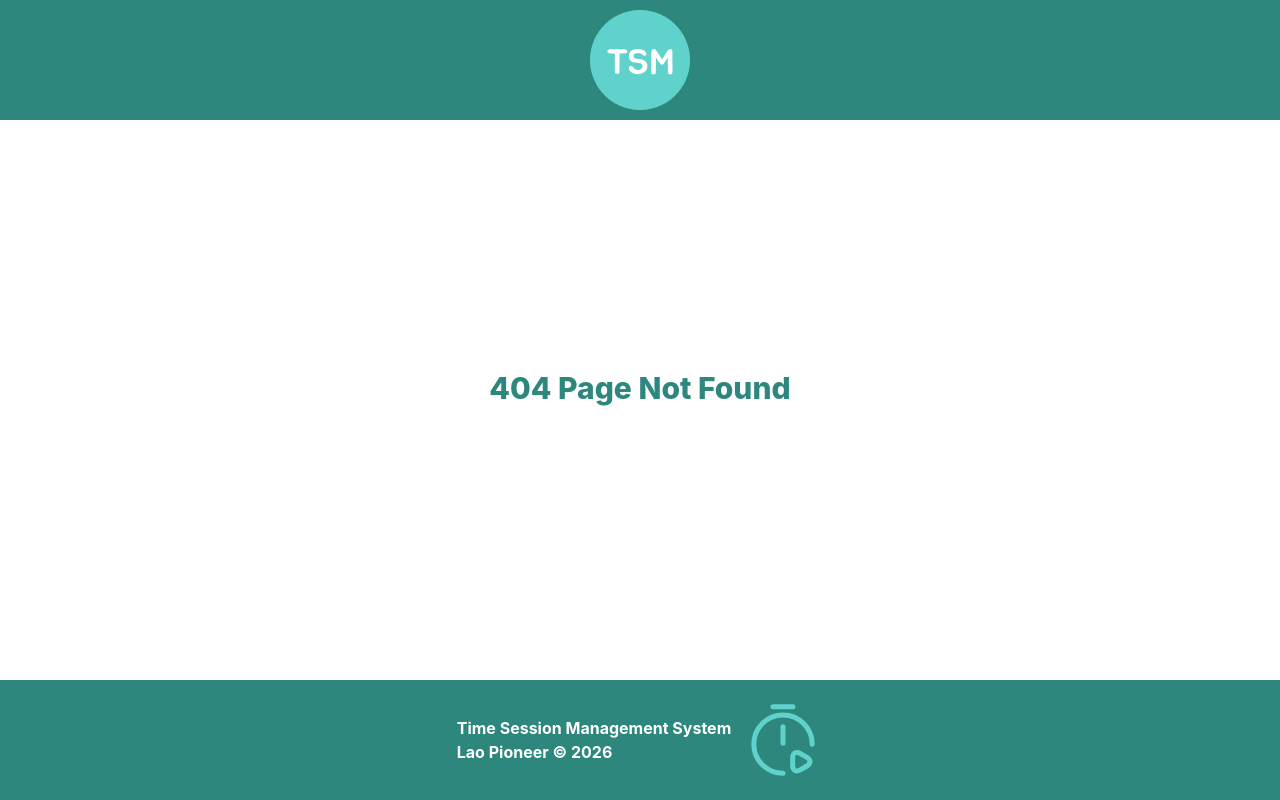
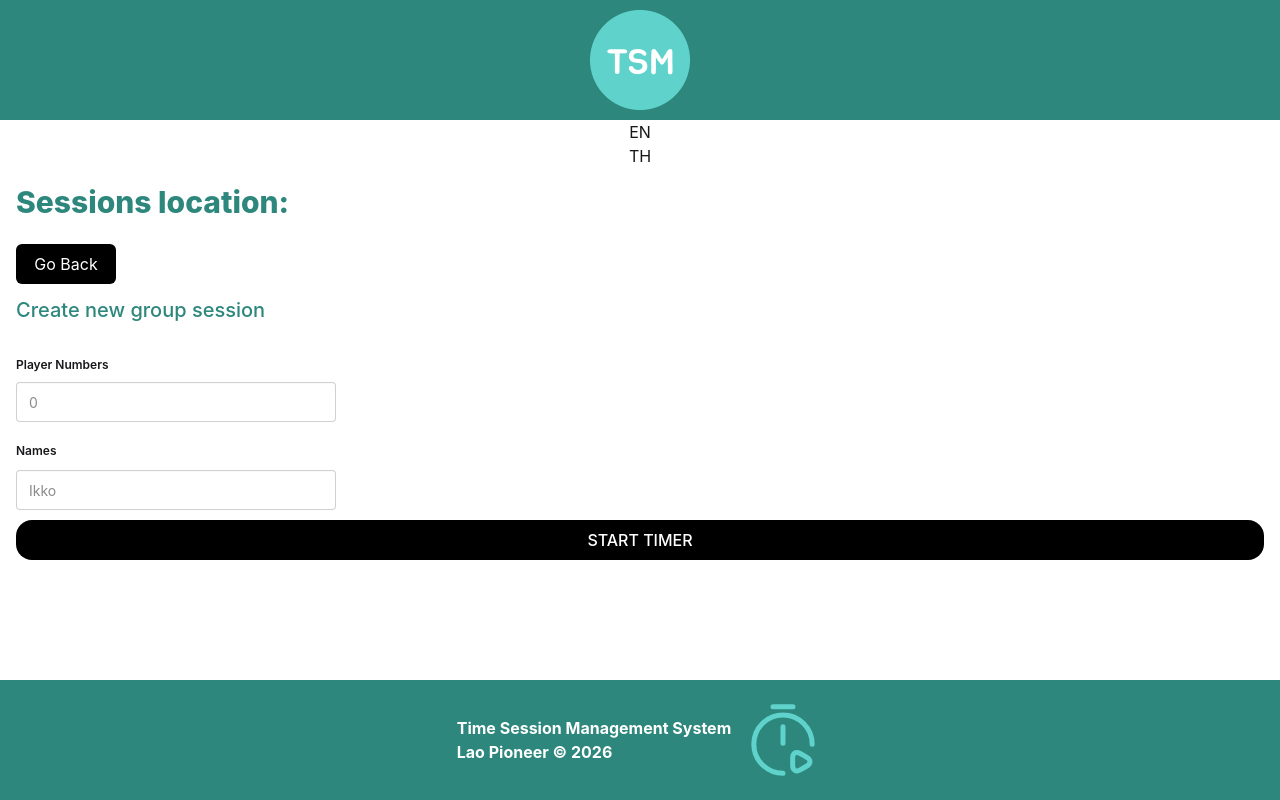
Before and after one commit to tingchannavong/tsm-frontend, a React (Vite) app: page /tsm/sessions/1/create in a window 1280 px wide. Before the commit this address had no page. Built offline with nearby package versions, Linux system fonts and the light colour scheme; no server answers.

Commit message:
fixed session

```diff
--- /dev/null
+++ b/src/api/location.js
@@ -0,0 +1,6 @@
+import { publicApi } from "../libs/axios";
+
+export async function getLocationById(id) {
+    const res = await publicApi.get(`/api/locations/${id}`);
+    return res.data;
+}
--- a/src/components/Button.jsx
+++ b/src/components/Button.jsx
@@ -1,8 +1,11 @@
 function Button(props) {
-  const bgColor = props.color || "bg-[#2D877C]";
+  const { onClick, text, color } = props;
+
+  const bgColor = color || "bg-[#2D877C]";
   return (
-    <button className={`w-full ${bgColor} rounded-2xl p-2 text-white uppercase font-medium`}>
-        {props.text}
+    <button onClick={onClick}
+    className={`w-full ${bgColor} rounded-2xl p-2 text-white uppercase font-medium`}>
+        {text}
     </button>
   )
 }
--- /dev/null
+++ b/src/components/SmallButton.jsx
@@ -0,0 +1,13 @@
+
+function SmallButton(props) {
+  const { onClick, text, color } = props;
+
+  const bgColor = color || "bg-black";
+  return (
+    <button onClick={onClick}
+    className={`w-25 ${bgColor} rounded-md p-2 text-white mb-3`}>
+        {text}
+    </button>
+  )
+}
+export default SmallButton
--- a/src/languages/en.json
+++ b/src/languages/en.json
@@ -7,5 +7,6 @@
     "view_session": "View sessions",
     "create_session": "Create new group session",
     "boardgame_collection": "Go to boardgame collection",
-    "start_timer": "Start timer"
+    "start_timer": "Start timer",
+    "go_back": "Go Back"
 }
--- a/src/layouts/SessionLayout.jsx
+++ b/src/layouts/SessionLayout.jsx
@@ -1,15 +1,32 @@
 import { useT } from "../languages/translations.js";
-import { Outlet } from "react-router";
+import { Outlet, useParams } from "react-router";
 import styles from "../styles/Base.module.css";
+import { useEffect, useState } from "react";
+import { getLocationById } from "../api/location.js";
 
 function SessionLayout() {
   const t = useT();
+  const { id } = useParams();
+  const [location, setLocation] = useState(null);
+
+  useEffect(() => {
+    const fetchLocation = async () => {
+      try {
+        const data = await getLocationById(id);
+        setLocation(data.responses);
+      } catch (error) {
+        console.error("Failed to fetch location:", error);
+      }
+    };
+    fetchLocation();
+  }, [id]);
 
   return (
     <div className={`${styles.mainContainer}`}>
-      <h1 className={`${styles.title}`}>{t("sessions")} {t("location")}: Table 1</h1>
-      {/* <h2 className="mb-5"></h2> */}
-      <Outlet />
+      <h1 className={`${styles.title}`}>
+        {t("sessions")} {t("location")}: {location && location.name}
+      </h1>
+      <Outlet/>
     </div>
   );
 }
--- a/src/pages/Login.jsx
+++ b/src/pages/Login.jsx
@@ -1,18 +1,12 @@
 import { useForm } from "react-hook-form";
-import styles from "../styles/LoginPage.module.css";
-import z from "zod";
 import { zodResolver } from "@hookform/resolvers/zod";
 import { useAuthStore } from "../stores/authStores.js";
 import { useNavigate } from "react-router";
 import { useT } from "../languages/translations.js";
-
-const loginSchema = z.object({
-  username: z.string("Not a string").min(3, "Minimum username is 3 letters"),
-  password: z.string().min(6, "Password must be at least 6 letters"),
-});
+import styles from "../styles/LoginPage.module.css";
+import { loginSchema } from "../validations/auth.schema.js";
 
 function Login() {
-
   const navigate = useNavigate();
 
   // get zustand
@@ -30,8 +24,8 @@ function Login() {
   const submitData = async (data) => {
     try {
       await login(data.username, data.password);
-        alert('login success');
-        navigate('/');
+      alert("login success");
+      navigate("/");
     } catch (error) {
       console.log("Status:", error.response.status);
       console.log("Message:", error.response.data.message);
@@ -53,15 +47,13 @@ function Login() {
           <label className={styles.label}>Username</label>
           <input
             {...register("username")}
-            className={`${styles.input} ${errors.username ? styles.inputError: styles.inputSuccess}`}
+            className={`${styles.input} ${errors.username ? styles.inputError : styles.inputSuccess}`}
             type="text"
             placeholder="trialblazer321"
           />
-          {
-            errors.username && (
+          {errors.username && (
             <span className={styles.errorText}>{errors.username?.message}</span>
-            )
-          }
+          )}
         </div>
         <div className={styles.inputGroup}>
           <label className={styles.label}>Password</label>
@@ -71,12 +63,13 @@ function Login() {
             type="password"
             placeholder="**********"
           />
-          {
-            errors.password &&
+          {errors.password && (
             <span className={styles.errorText}>{errors.password.message}</span>
-          }
+          )}
         </div>
-        <p className="text-[#60D2CC] italic underline text-right">Forgot password</p>
+        <p className="text-[#60D2CC] italic underline text-right">
+          Forgot password
+        </p>
         <button type="submit" className={styles.submitButton}>
           Log In
         </button>
--- a/src/pages/NewSessionForm.jsx
+++ b/src/pages/NewSessionForm.jsx
@@ -1,19 +1,54 @@
 import { useT } from "../languages/translations.js";
 import styles from "../styles/Base.module.css";
-import Input from "../components/Input.jsx";
 import Button from "../components/Button.jsx";
+import SmallButton from "../components/SmallButton.jsx";
+import { useNavigate } from "react-router";
+import { useForm } from "react-hook-form";
+import z from "zod";
+import { zodResolver } from "@hookform/resolvers/zod";
+import { createSessionSchema } from "../validations/session.schema.js";
 
 function NewSessionForm() {
-    const t = useT();
+  const t = useT();
+  const navigate = useNavigate();
+
+  const hdlGoBack = () => navigate(-1);
+
+  const {
+    register,
+    handleSubmit,
+    formState: { errors },
+  } = useForm({ resolver: zodResolver(createSessionSchema) });
+
+  const submitData = async (data) => {
+    try {
+      // await login(data.username, data.password);
+      alert("create session success");
+      // navigate("/");
+    } catch (error) {
+      console.log("Status:", error.response.status);
+      console.log("Message:", error.response.data.message);
+      alert(error.response.data.message);
+    }
+  };
 
   return (
     <div>
+      <SmallButton text={t("go_back")} onClick={hdlGoBack} />
       <h1 className={`${styles.subtitle}`}>{t("create_session")}</h1>
-    <Input legend="Player Numbers" placeholder="0"/>
-    <Input legend="Names" placeholder="Ikko"/>
-    <Button text={t("start_timer")} color="bg-black"/>
+      <form onSubmit={handleSubmit(submitData)}>
+        <fieldset className="fieldset">
+          <legend className="fieldset-legend">Player Numbers</legend>
+          <input {...register("people")} type="text" className="input" placeholder="0" />
+          <p className="label"></p>
+          <legend className="fieldset-legend">Names</legend>
+          <input type="text" className="input" placeholder="Ikko" />
+          <p className="label"></p>
+        </fieldset>
+        <Button text={t("start_timer")} color="bg-black" />
+      </form>
     </div>
-  )
+  );
 }
 
-export default NewSessionForm
+export default NewSessionForm;
--- a/src/pages/SessionInfo.jsx
+++ b/src/pages/SessionInfo.jsx
@@ -1,18 +1,29 @@
+import { useLocation, useNavigate } from "react-router";
 import Button from "../components/Button";
 import { useT } from "../languages/translations.js";
 
-function SessionInfo() {
-      const t = useT();
+function SessionInfo(props) {
+  const t = useT();
+  const navigate = useNavigate();
+  const path = useLocation();
+
+  const hdlGoToCreateSession = () => {
+    const urlPath = path.pathname;
+    navigate(`${urlPath}/create`);
+  };
+
+  const hdlGoToCreate = () => navigate("create");
+  const hdlGoToView = () => navigate("view");
+  const hdlGoToJoin = () => navigate("join");
 
   return (
     <>
-        <h2 className="mb-5">{t("location")}: Table 1</h2>
-        <div className="flex flex-col gap-5">
-        <Button text={t("join_group")}/>
-        <Button text={t("view_session")}/>
-        <Button text={t("create_session")}/>
-        <Button text={t("boardgame_collection")} color="bg-[#7A3CEA]"/>
-        </div>
+      <div className="flex flex-col gap-5">
+        <Button text={t("join_group")} />
+        <Button text={t("view_session")} />
+        <Button text={t("create_session")} onClick={hdlGoToCreate} />
+        <Button text={t("boardgame_collection")} color="bg-[#7A3CEA]" />
+      </div>
     </>
   );
 }
--- /dev/null
+++ b/src/validations/auth.schema.js
@@ -0,0 +1,6 @@
+import z from "zod";
+
+export const loginSchema = z.object({
+  username: z.string("Not a string").min(3, "Minimum username is 3 letters"),
+  password: z.string().min(6, "Password must be at least 6 letters"),
+});
--- /dev/null
+++ b/src/validations/session.schema.js
@@ -0,0 +1,6 @@
+import z from "zod";
+
+export const createSessionSchema = z.object({
+  username: z.string("Not a string").min(3, "Minimum username is 3 letters"),
+  password: z.string().min(6, "Password must be at least 6 letters"),
+});
```
Also changed, not shown: src/routes/index.jsx (+2 -6 lines). Lines whose indentation alone changed are shown as unchanged.
